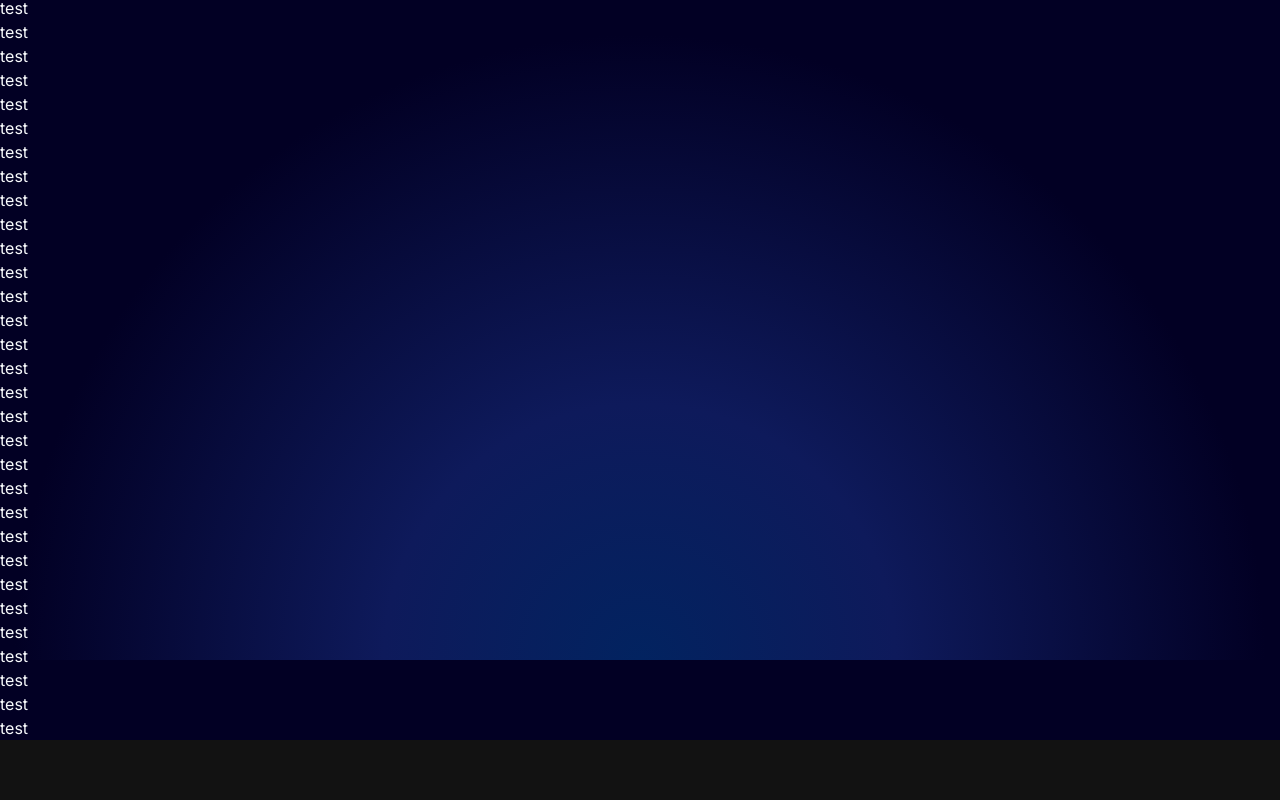
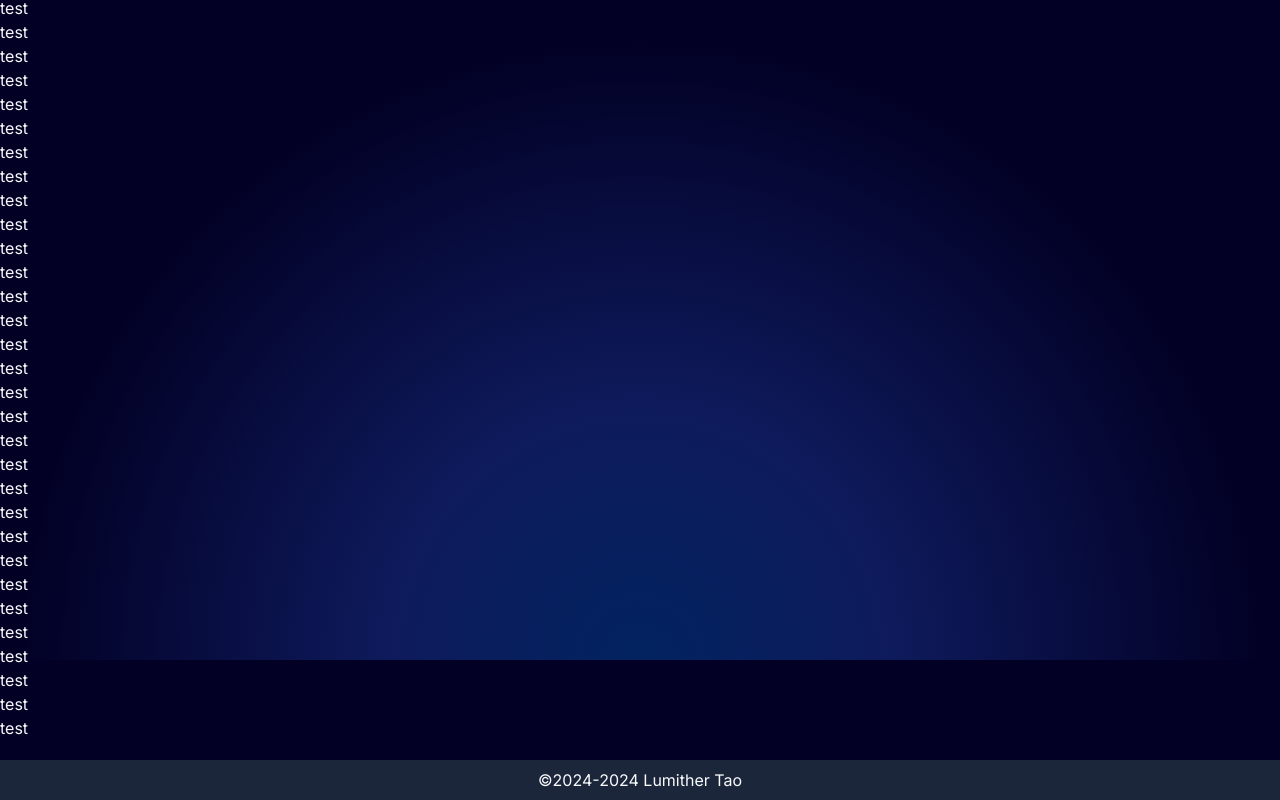
Before and after one commit to Lumither/nocturne, a Next.js app: page / in a window 1280 px wide. Shown: the part 4140-4940 px from the top of the page. Before the commit the page ends 4880 px from the top, so only its background shows below. Built offline with nearby package versions, Linux system fonts and the light colour scheme.

Commit message:
feat(footer) add footer

```diff
--- /dev/null
+++ b/app/footer.tsx
@@ -0,0 +1,9 @@
+'use client';
+export default function Footer() {
+    return (
+        <div className={ `bottom-0 mt-5 content-center h-fit bg-slate-800/95` }>
+            <p className={ `text-center my-2` }>©2024-{ new Date().getFullYear() } <a
+                href={ 'https://github.com/lumither' }>Lumither Tao</a></p>
+        </div>
+    );
+}
--- a/app/layout.tsx
+++ b/app/layout.tsx
@@ -6,6 +6,7 @@ import { cn } from '@/lib/utils';
 import React from 'react';
 import { ThemeProvider } from '@/components/theme-provider';
 import Navbar from '@/app/navbar';
+import Footer from '@/app/footer';
 
 
 const fontSans = FontSans({
@@ -39,6 +40,7 @@ export default function RootLayout({
                 <div className={ 'mt-20 overflow-scroll' }>
                     { children }
                 </div>
+                <Footer />
             </div>
         </ThemeProvider>
         </body>
```
Also changed, not shown: app/page.tsx (+5 -5 lines).
